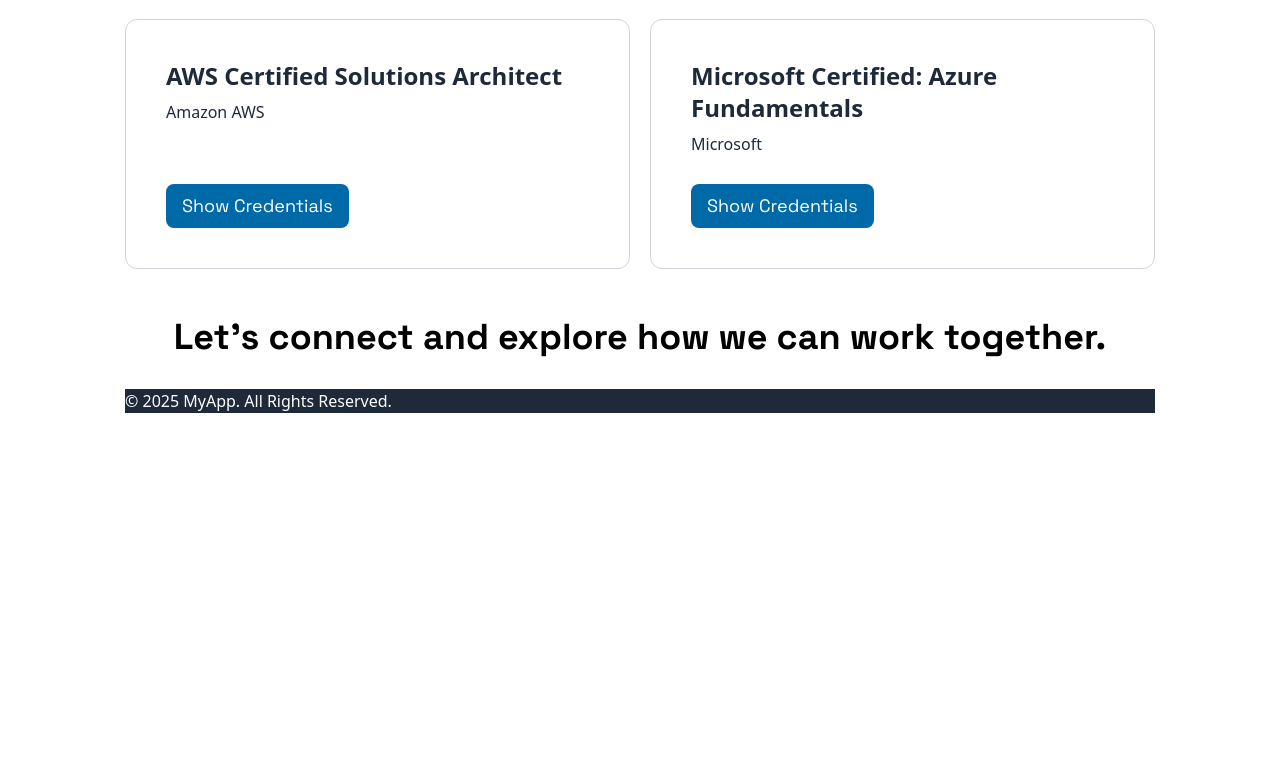
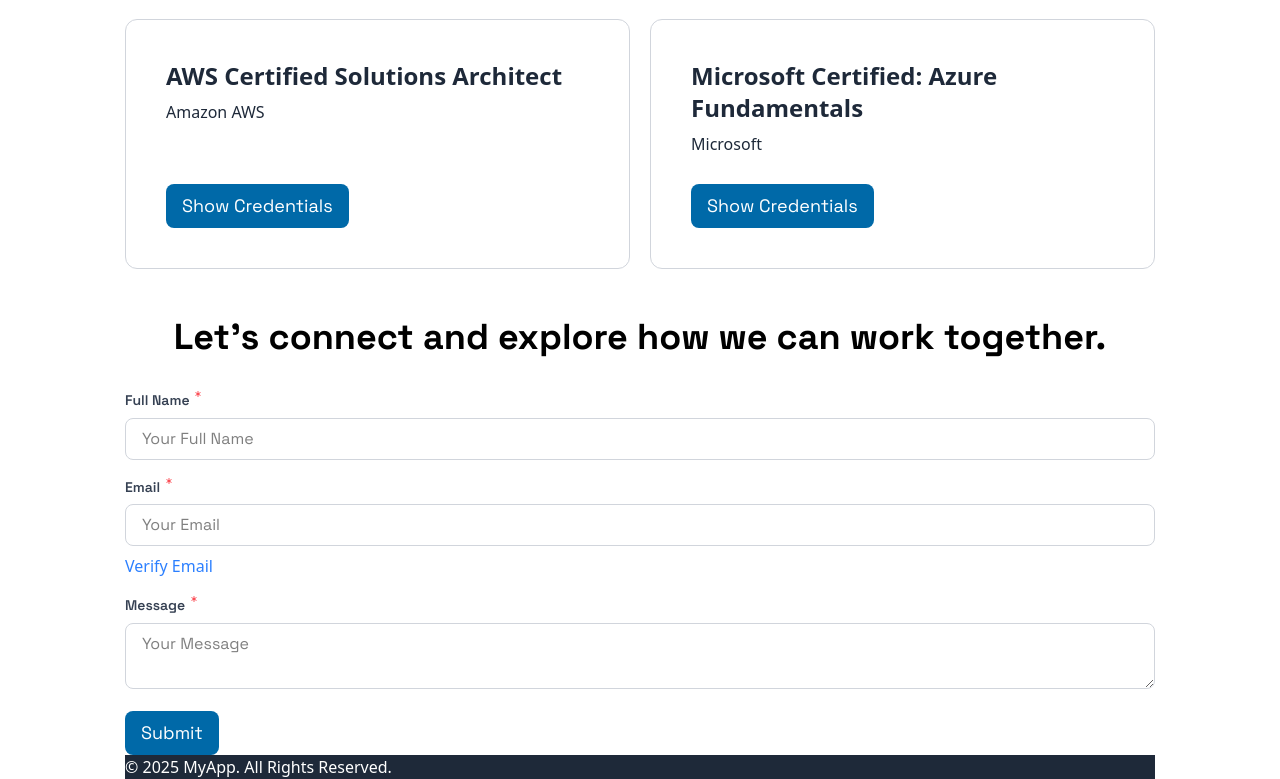
Before and after one commit to gihanchamila/portfolio-frontend, a React (Vite) app: page / in a window 1280 px wide. Shown: the part 1715-2494 px from the top of the page. Before the commit the page ends 2128 px from the top, so only its background shows below. Built offline with nearby package versions, Linux system fonts and the light colour scheme.

Commit message:
code refractor

```diff
--- a/package.json
+++ b/package.json
@@ -14,13 +14,15 @@
     "@tailwindcss/vite": "^4.0.17",
     "axios": "^1.8.4",
     "clsx": "^2.1.1",
+    "formik": "^2.4.6",
     "lucide-react": "^0.486.0",
     "motion": "^12.6.2",
     "react": "^19.0.0",
     "react-dom": "^19.0.0",
     "react-router-dom": "^7.4.0",
     "tailwind-merge": "^3.0.2",
-    "tailwindcss": "^4.0.17"
+    "tailwindcss": "^4.0.17",
+    "yup": "^1.6.1"
   },
   "devDependencies": {
     "@eslint/js": "^9.21.0",
--- a/src/components/Sections/ContactSection.jsx
+++ b/src/components/Sections/ContactSection.jsx
@@ -1,12 +1,17 @@
 import React from 'react'
+import ContactForm from '../utils/ContactForm'
 
 const ContactSection = () => {
   return (
-    <header className='pb-8'>
-        <h2 className="text-4xl text-center font-bold font-primary">
-            Let's connect and explore how we can work together.
-        </h2>
-    </header>
+    <section>
+      <header className='pb-8'>
+          <h2 className="text-4xl text-center font-bold font-primary">
+              Let's connect and explore how we can work together.
+          </h2>
+      </header>
+      <ContactForm />
+    </section>
+
   )
 }
 
--- a/src/components/Sections/HeroSection.jsx
+++ b/src/components/Sections/HeroSection.jsx
@@ -11,7 +11,7 @@
       <BackgroundLines svgOptions={{ duration: 10 }}>
         <section className="sm:grid sm:grid-cols-4 sm:col-start-1 sm:col-end-5 sm:col-span-4 gap-5 sm:items-center pb-12 lg:grid-cols-10">
 
-          <div className="sm:col-span-4 sm:col-start-1 sm:col-end-5 flex flex-col sm:items-center lg:col-span-4 lg:col-start-1 lg:col-end-4">
+          <div className="sm:col-span-4 sm:col-start-1 sm:col-end-5 flex flex-col sm:items-center lg:col-span-5 lg:col-start-1 lg:col-end-6">
             <div className="sm:flex sm:flex-col space-y-4 justify-evenly">
               <SplitText
                 text="Hi, I'm Gihan Chamila"
--- /dev/null
+++ b/src/components/utils/ContactForm.jsx
@@ -0,0 +1,148 @@
+import React, {useState, useEffect} from "react";
+import { Formik, Field, Form, ErrorMessage } from "formik";
+import * as Yup from "yup";
+import Button from "./Button";
+import { Asterisk } from "lucide-react";
+import Popup from "./Popup";
+import useDisableBackgroundScroll from "../../hooks/useDisableBackgroundScroll";
+
+const ContactForm = () => {
+    const [isEmailVerified, setIsEmailVerified] = useState(false);
+    const [showVerification, setShowVerification] = useState(false);
+    const [verificationCode, setVerificationCode] = useState('');
+    const [isPopupOpen, setIsPopupOpen] = useState(false);
+
+    useDisableBackgroundScroll(isPopupOpen)
+
+    const handleVerifyEmail = () => {
+        // Simulate sending a verification code
+        // You'd make an API call to send the verification code here.
+        console.log('Verification code sent to email');
+        setIsPopupOpen(true); // Open the popup when "Verify Email" is clicked
+      };
+
+    const handleVerifyCode = () => {
+    if (verificationCode === '123456') {
+        setIsEmailVerified(true);
+        alert('Email Verified!');
+        setIsPopupOpen(false);
+    } else {
+        alert('Invalid code. Please try again.');
+    }
+    };
+
+    const handleClosePopup = () => {
+        setIsPopupOpen(false)
+    }
+
+    const validationSchema = Yup.object({
+    fullName: Yup.string()
+        .required("Full Name is required")
+        .min(2, "Full Name must be at least 2 characters long"),
+    email: Yup.string()
+        .required("Email is required")
+        .email("Please enter a valid email address"),
+    message: Yup.string()
+        .required("Message is required")
+        .min(10, "Message must be at least 10 characters long"),
+    });
+
+  return (
+    <React.Fragment>
+      <Formik
+        initialValues={{ fullName: "", email: "", message: "" }}
+        validationSchema={validationSchema}
+        onSubmit={(values, { resetForm }) => {
+          resetForm();
+        }}
+      >
+        {({ isSubmitting }) => (
+          <Form>
+            <div className="mb-4">
+              <label htmlFor="fullName" className="formLable">
+                Full Name <Asterisk className="text-red-500 inline-block align-super" size={10} />
+              </label>
+              <Field
+                type="text"
+                id="fullName"
+                name="fullName"
+                className="formInput"
+                placeholder="Your Full Name"
+              />
+              <ErrorMessage
+                name="fullName"
+                component="div"
+                className="formError"
+              />
+            </div>
+
+            <div className="mb-4">
+            <label htmlFor="email" className="formLable">
+              Email <Asterisk className="text-red-500 inline-block align-super" size={10} />
+            </label>
+            <Field type="email" id="email" name="email" className="formInput" placeholder="Your Email" />
+            <ErrorMessage name="email" component="div" className="formError" />
+            <div className="mt-2">
+              {!isEmailVerified && (
+                <button type="button" onClick={handleVerifyEmail} className="text-blue-500">
+                  Verify Email
+                </button>
+              )}
+            </div>
+          </div>
+
+            <div className="mb-4">
+              <label htmlFor="message" className="formLable">
+                Message <Asterisk className="text-red-500 inline-block align-super" size={10} />
+              </label>
+              <Field
+                as="textarea"
+                id="message"
+                name="message"
+                className="formInput"
+                placeholder="Your Message"
+              />
+              <ErrorMessage
+                name="message"
+                component="div"
+                className="formError"
+              />
+            </div>
+
+            <div className="flex flex-end">
+              <Button variant={'primary'} type="submit" disabled={isSubmitting}>
+                {isSubmitting ? "Submitting..." : "Submit"}
+              </Button>
+            </div>
+
+            <Popup isOpen={isPopupOpen} onClose={handleClosePopup}>
+                <h2 className="cardTitle pb-5">Verify Your Email</h2>
+                <p className="font-primary">A verification code has been sent to your email. Please enter the code below:</p>
+                <div className="flex justify-center space-x-4 py-10">
+                {[...Array(6)].map((_, index) => (
+                    <input
+                    key={index}
+                    type="text"
+                    maxLength="1"
+                    value={verificationCode[index] || ''}
+                    onChange={(e) => {
+                        const newCode = verificationCode.split('');
+                        newCode[index] = e.target.value;
+                        setVerificationCode(newCode.join(''));
+                    }}
+                    className="h-12 w-10 text-center border-2 border-gray-900 rounded-lg "
+                    />
+                ))}
+                </div>
+                <Button onClick={handleVerifyCode} variant={'primary'} className="mt-2">
+                    Verify Code
+                </Button>
+          </Popup>
+          </Form>
+        )}
+      </Formik>
+    </React.Fragment>
+  );
+};
+
+export default ContactForm;
--- /dev/null
+++ b/src/components/utils/Popup.jsx
@@ -0,0 +1,15 @@
+import React from 'react';
+
+const Popup = ({ isOpen, onClose, children }) => {
+  if (!isOpen) return null;
+
+  return (
+    <div className="fixed inset-0 overflow-hidden backdrop-brightness-50 bg-opacity-50 flex justify-center items-center z-50">
+      <div className="bg-white p-10 rounded-lg sm:w-1/3">
+        {children}
+      </div>
+    </div>
+  );
+};
+
+export default Popup;
--- /dev/null
+++ b/src/hooks/useDisableBackgroundScroll.jsx
@@ -0,0 +1,16 @@
+import { useEffect } from 'react';
+
+const useDisableBackgroundScroll = (isPopupOpen) => {
+  useEffect(() => {
+    if (isPopupOpen) {
+      document.body.style.overflow = 'hidden';
+    } else {
+      document.body.style.overflow = 'auto';
+    }
+    return () => {
+      document.body.style.overflow = 'auto';
+    };
+  }, [isPopupOpen]);
+};
+
+export default useDisableBackgroundScroll;
--- a/src/index.css
+++ b/src/index.css
@@ -29,3 +29,15 @@
 .cardSubTitle {
     @apply text-base font-primary line-clamp-3 min-h-[4rem];
 }
+
+.formInput {
+    @apply w-full py-2 px-4 border border-gray-300 rounded-lg focus:outline-none focus:ring-2 focus:ring-blue-500 font-primary text-base
+}
+
+.formLable {
+    @apply block text-sm font-semibold text-gray-700 mb-2 font-primary
+}
+
+.formError {
+    @apply text-red-500 text-sm mt-1 font-primary
+}
```
Also changed, not shown: 1 other file (tests, documents, lock files or other folders).
